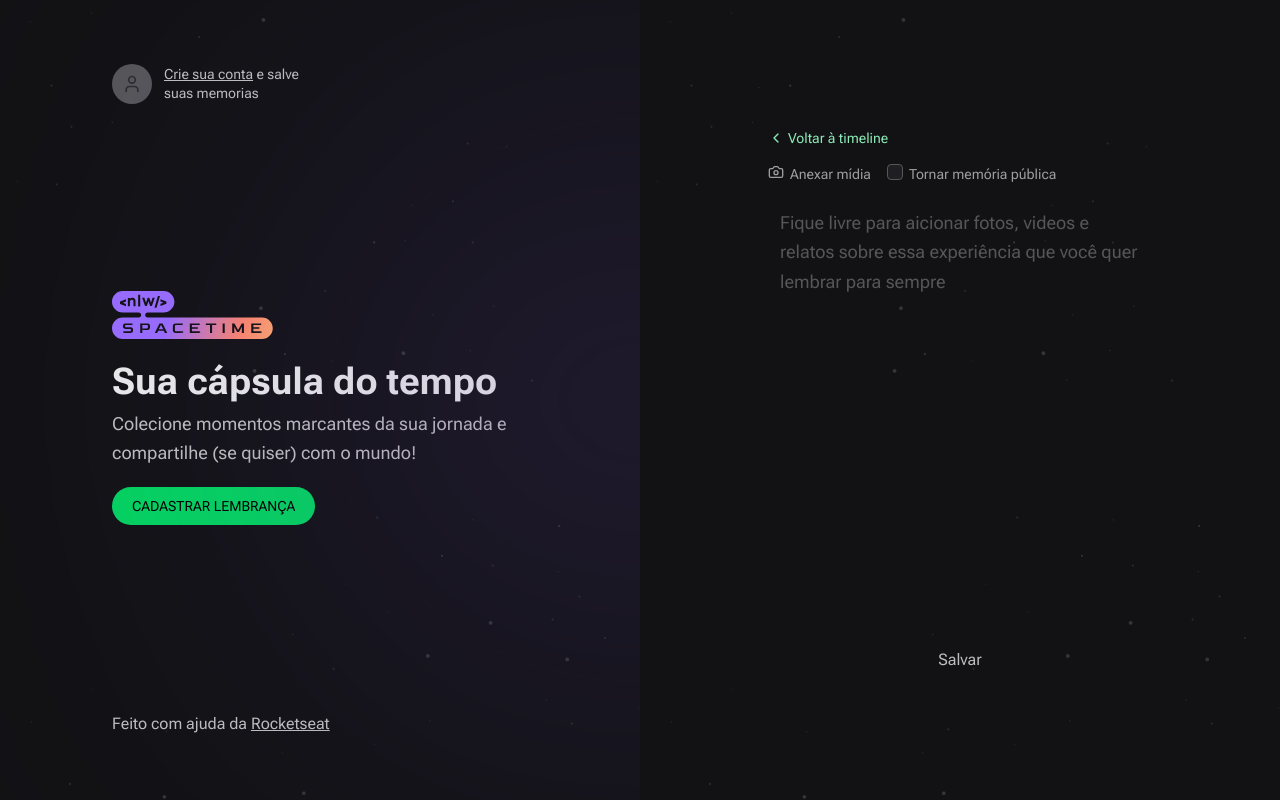
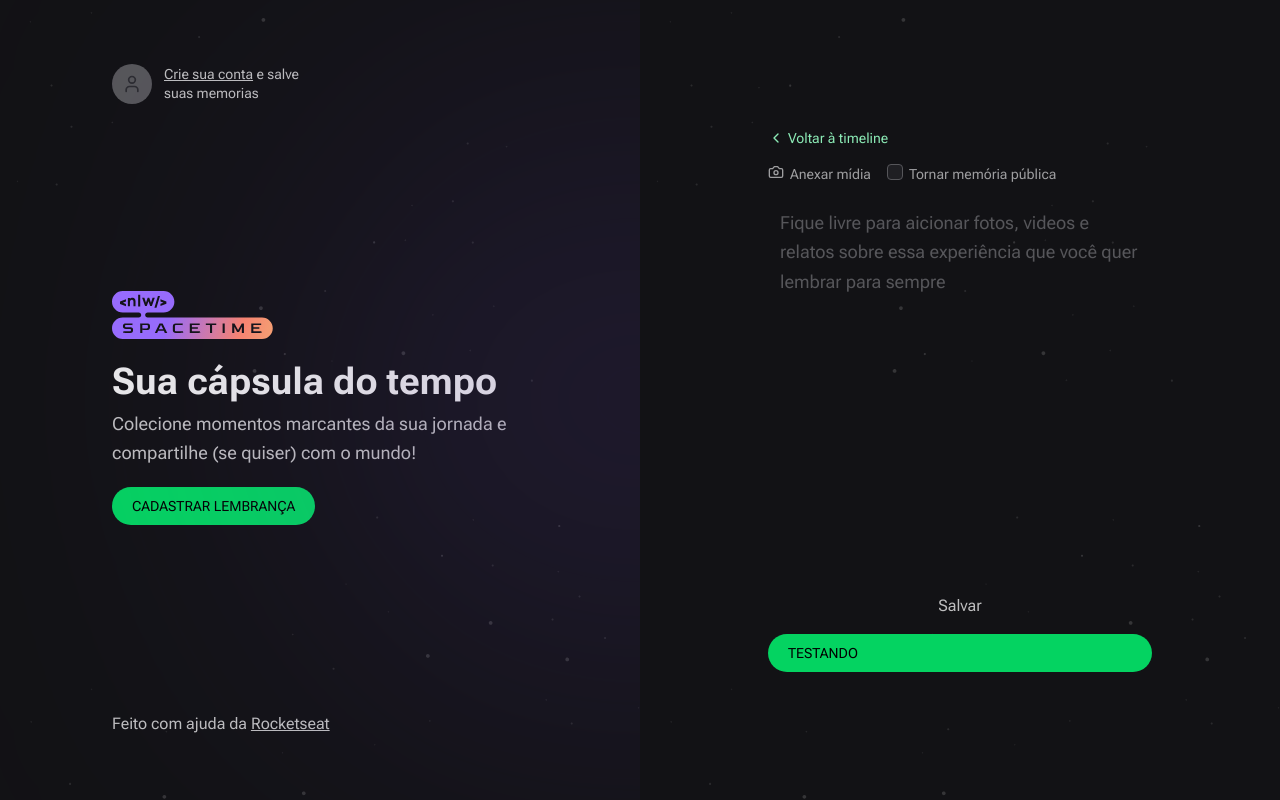
Before and after one commit to rodrigoaugusto99/NLW-spacetime, a Next.js app in the folder web/: page /memories/new in a window 1280 px wide. Built offline with nearby package versions, Linux system fonts and the light colour scheme; no server answers; a web font is replaced by a local one.

Commit message:
aprendendo rotas dinamicas

```diff
--- a/web/src/app/memories/new/page.tsx
+++ b/web/src/app/memories/new/page.tsx
@@ -11,6 +11,10 @@ export default function NewMemory(){
             </Link>
 
             <NewMemoryForm />
+            <Link  href="/teste/4"
+          className='inline-block rounded-full bg-green-500 px-5 py-3 font-alt text-sm uppercase leading-none text-black hover:bg-green-600'>
+            testando
+          </Link>
         </div>
     )
 }
--- /dev/null
+++ b/web/src/app/teste/[id]/page.tsx
@@ -0,0 +1,16 @@
+
+
+interface idProps {
+    params: {
+      id:  string
+    }
+ }
+
+ export default function TesteTeste({params} : idProps) {
+
+  return (
+    <div>
+      <h1 className='text-lg bg-red-700'>Parâmetro da URL: {params.id}</h1>
+    </div>
+  );
+}
--- /dev/null
+++ b/web/src/app/teste/page.tsx
@@ -0,0 +1,7 @@
+export default function UserInfo(){
+    return (
+        <div>
+            <h1 className='text-lg bg-red-700'>Parametro da url</h1>
+        </div>
+    )
+}
```
Also changed, not shown: 1 other file (tests, documents, lock files or other folders).
